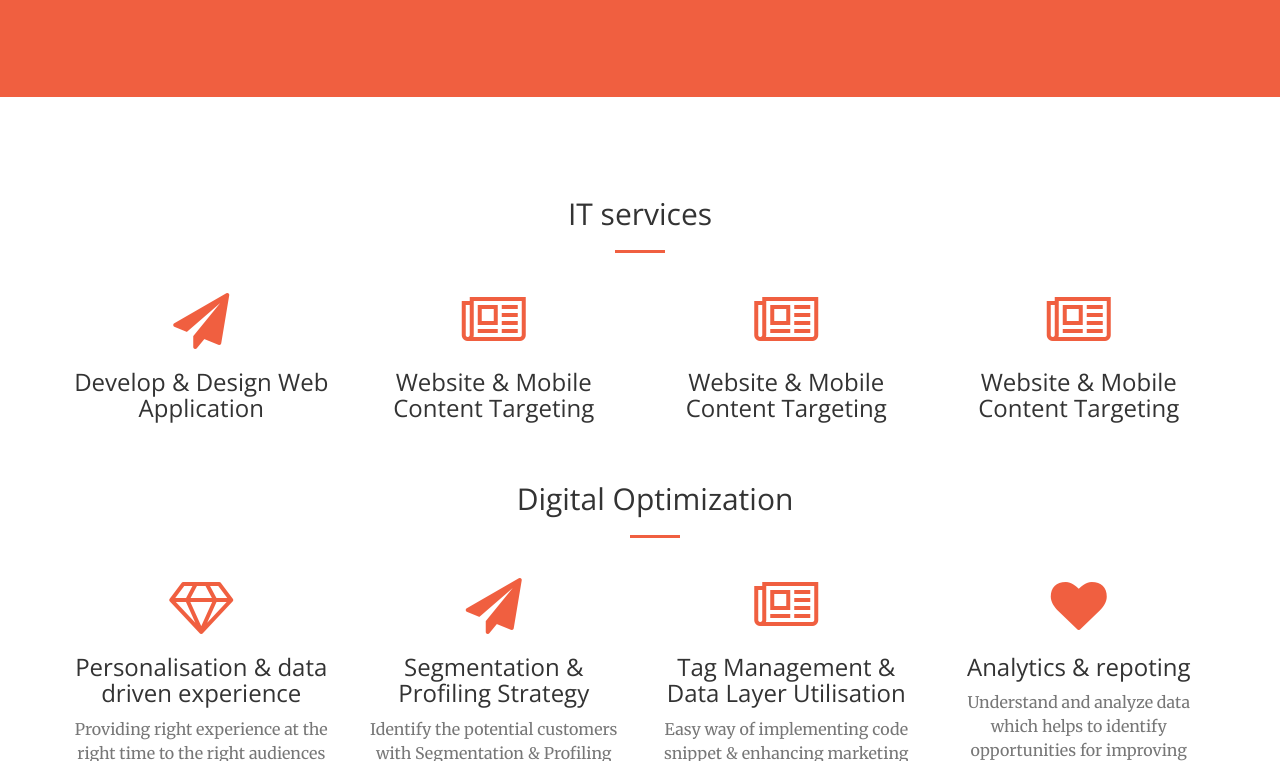
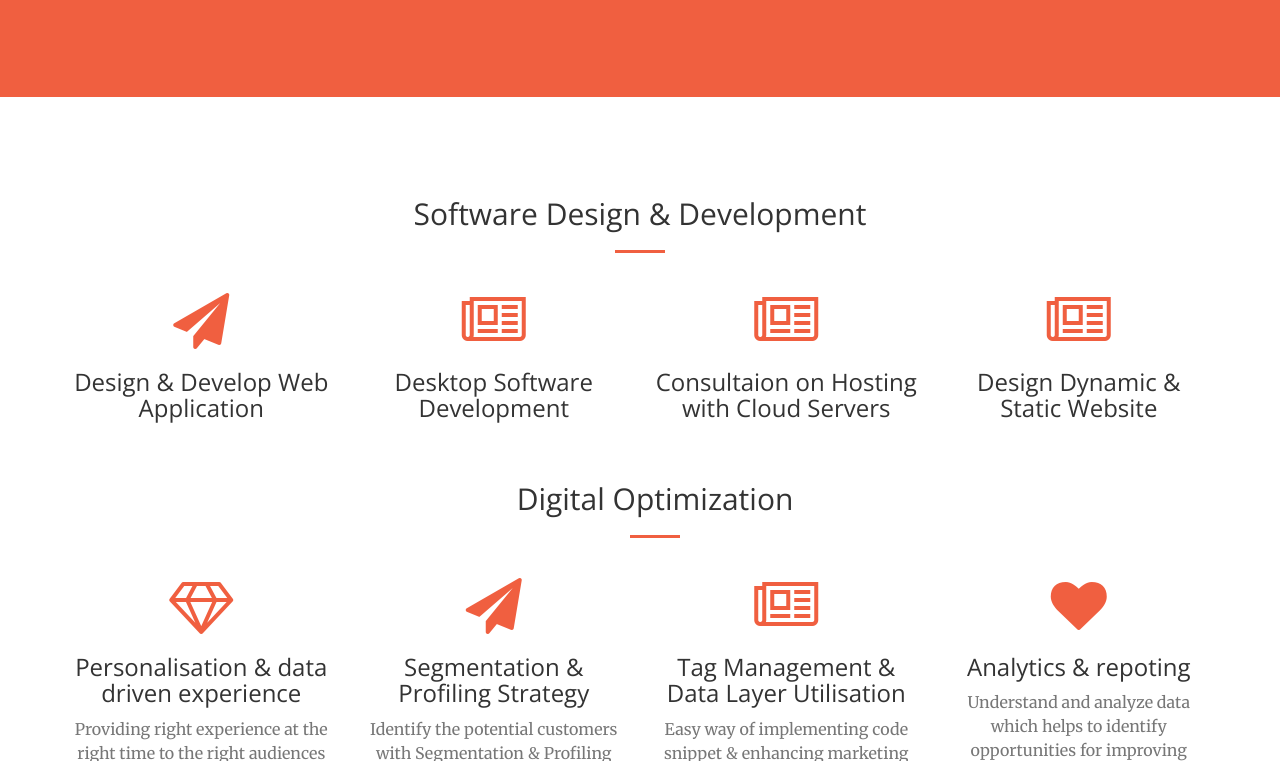
Before and after one commit to hoodeh/Rumi-master, a website: page index.html in a window 1280 px wide. Shown: the part 1145-1906 px from the top of the page. Drawn offline with nearby package versions, Linux system fonts and the light colour scheme.

Commit message:
updating software part

```diff
--- a/index.html
+++ b/index.html
@@ -9,7 +9,7 @@
     <meta name="description" content="">
     <meta name="author" content="">
 
-    <title>Creative - Start Bootstrap Theme</title>
+    <title>RUMI Solution</title>
 
     <!-- Bootstrap Core CSS -->
     <link href="vendor/bootstrap/css/bootstrap.min.css" rel="stylesheet">
@@ -71,7 +71,8 @@
     <header>
         <div class="header-content">
             <div class="header-content-inner">
-                <h1 id="homeHeading" style="margin-top: 50px">We are specialist in IT, digital Optimization & analytics.</h1>
+                <h1 id="homeHeading" style="margin-top: 50px">We are specialised in <br />Software
+                Development, <br />Digital Optimization & Analytics.</h1>
                 <hr>
                 <p style="color:white">We provide professional consultant and services for small and big organisations to boost your business.<span> We gurantee your return on investment with increasing customer satisfaction via providing more personalised content & use data to provide bespoke experience</span></p>
                 <a href="#services" class="btn btn-primary btn-xl page-scroll">Find Out More</a>
@@ -96,7 +97,7 @@
     <section id="services">
         <div class="row">
             <div class="col-lg-12 text-center">
-                <h2 class="section-heading">IT services</h2>
+                <h2 class="section-heading">Software Design & Development</h2>
                 <hr class="primary">
             </div>
         </div>
@@ -105,28 +106,28 @@
                 <div class="col-lg-3 col-md-6 text-center">
                     <div class="service-box">
                         <i class="fa fa-4x fa-paper-plane text-primary sr-icons"></i>
-                        <h3>Develop & Design Web Application</h3>
-                        <!--<p class="text-muted">You can use this theme as is, or you can make changes!</p>-->
+                        <h3>Design & Develop Web Application</h3>
+                        <!--<p class="text-muted">Using latest frameworks and technologis to deliver </p>-->
                     </div>
                 </div>
                 <div class="col-lg-3 col-md-6 text-center">
                     <div class="service-box">
                         <i class="fa fa-4x fa-newspaper-o text-primary sr-icons"></i>
-                        <h3>Website & Mobile Content Targeting</h3>
+                        <h3>Desktop Software Development</h3>
+                        <!--<p class="text-muted">Offering a full range of custom software development services for a wide variety of verticals and business domains.</p>-->
+                    </div>
+                </div>
+                <div class="col-lg-3 col-md-6 text-center">
+                    <div class="service-box">
+                        <i class="fa fa-4x fa-newspaper-o text-primary sr-icons"></i>
+                        <h3>Consultaion on Hosting with Cloud Servers</h3>
                         <!--<p class="text-muted">We update dependencies to keep things fresh.</p>-->
                     </div>
                 </div>
                 <div class="col-lg-3 col-md-6 text-center">
                     <div class="service-box">
                         <i class="fa fa-4x fa-newspaper-o text-primary sr-icons"></i>
-                        <h3>Website & Mobile Content Targeting</h3>
-                        <!--<p class="text-muted">We update dependencies to keep things fresh.</p>-->
-                    </div>
-                </div>
-                <div class="col-lg-3 col-md-6 text-center">
-                    <div class="service-box">
-                        <i class="fa fa-4x fa-newspaper-o text-primary sr-icons"></i>
-                        <h3>Website & Mobile Content Targeting</h3>
+                        <h3>Design Dynamic & Static Website</h3>
                         <!--<p class="text-muted">We update dependencies to keep things fresh.</p>-->
                     </div>
                 </div>
```
